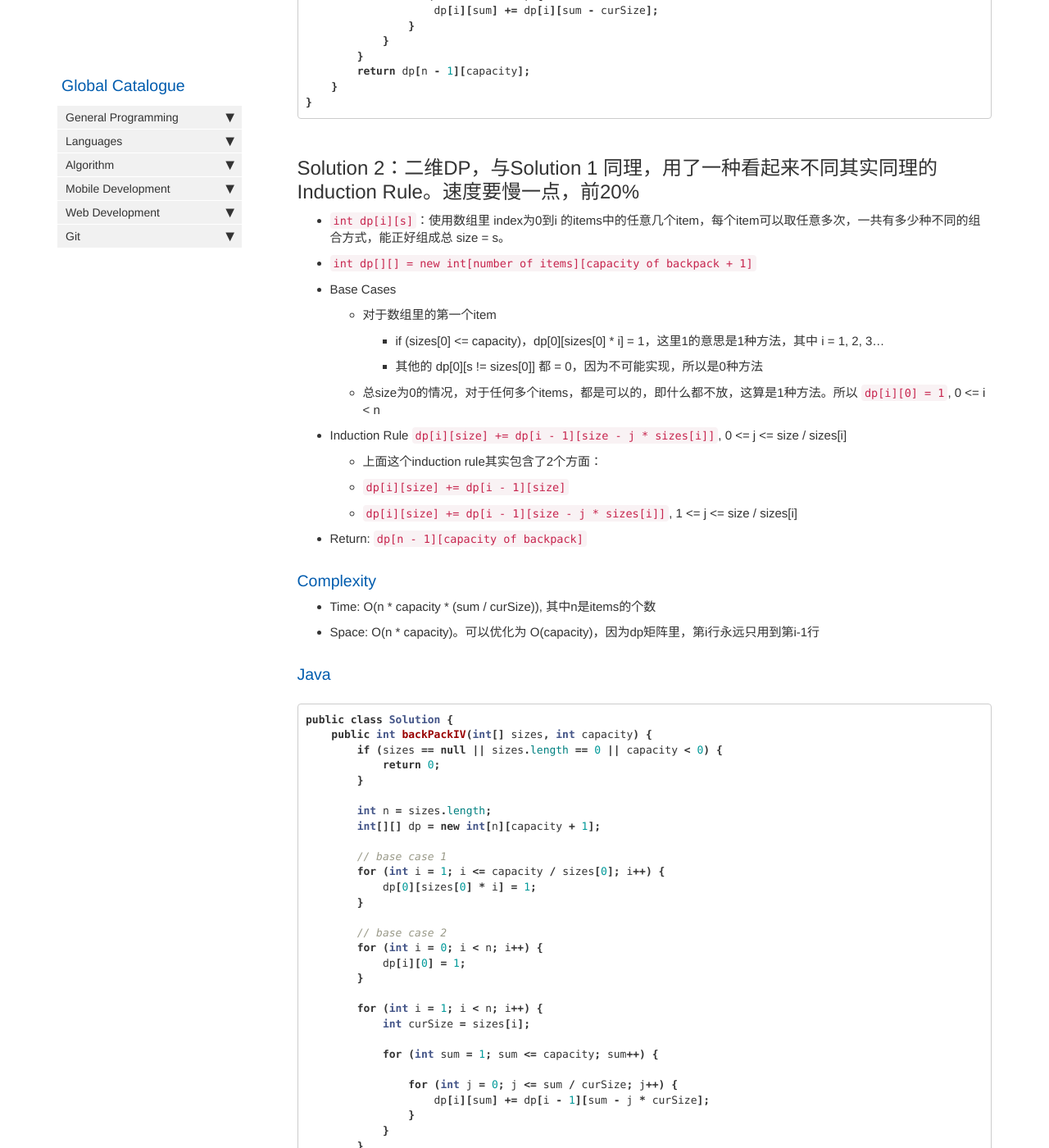
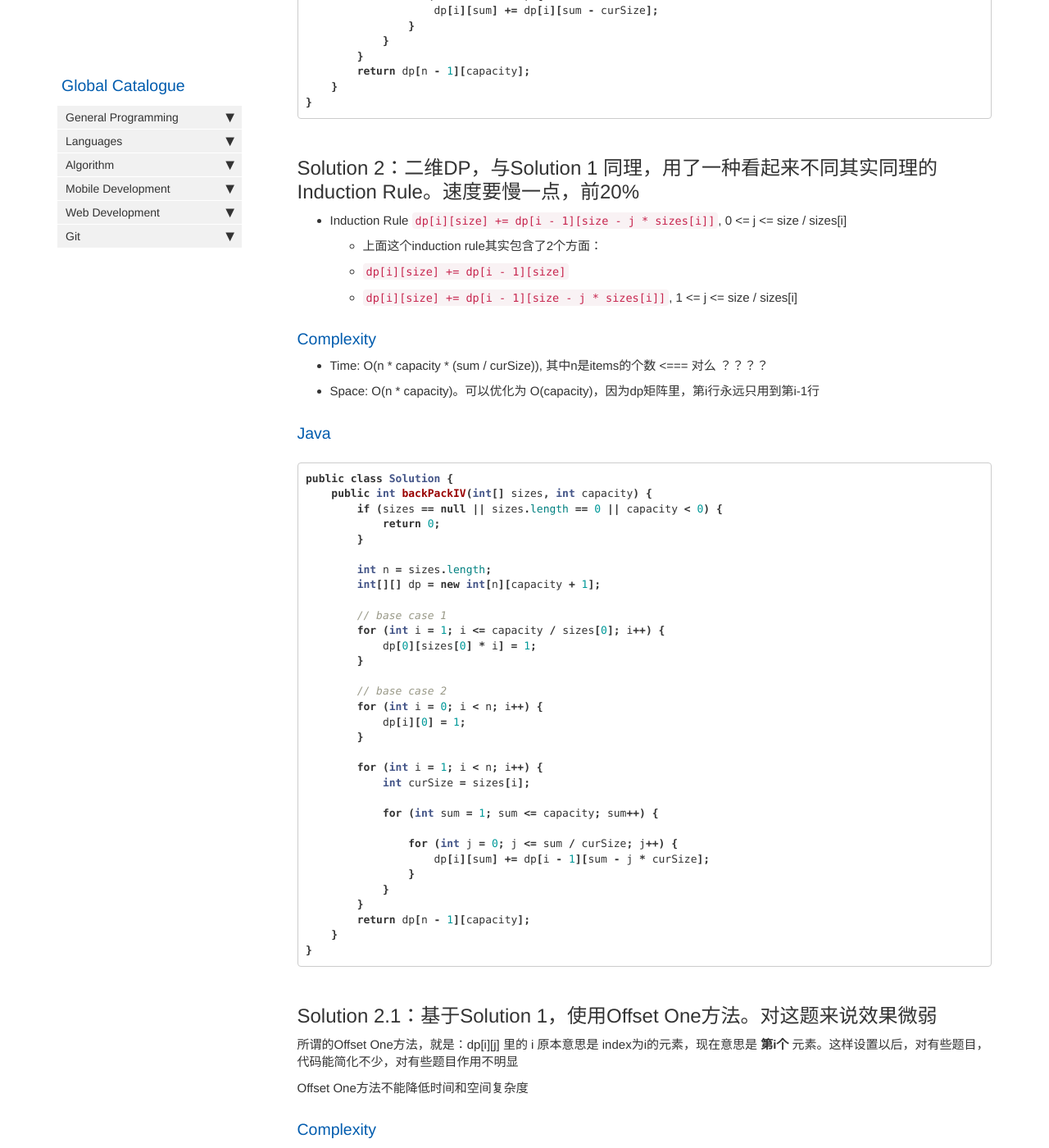
Before and after one commit to HungryOrc/hungryorc.github.io, a Jekyll site: the page built from pages/algorithm/algorithm_backpack_unlimited_1Attr_exactFill_returnNumOfSolutions.md, in a window 1280 px wide and 1400 px high, scrolled down 1636 px. Shown: the whole window at 82% size. Built offline with Jekyll 4.4.1, drawn with Linux system fonts in a browser that asks for light colours; nearby versions of some CDN libraries; comment, search, counter and statistics services are not loaded; some of the changed text lies outside the part shown.

Commit message:
Update algorithm_backpack_unlimited_1Attr_exactFill_returnNumOfSolutions.md

````diff
--- a/pages/algorithm/algorithm_backpack_unlimited_1Attr_exactFill_returnNumOfSolutions.md
+++ b/pages/algorithm/algorithm_backpack_unlimited_1Attr_exactFill_returnNumOfSolutions.md
@@ -73,22 +73,14 @@ public class Solution {
 ```
 
 ## Solution 2：二维DP，与Solution 1 同理，用了一种看起来不同其实同理的 Induction Rule。速度要慢一点，前20%
-* `int dp[i][s]`：使用数组里 index为0到i 的items中的任意几个item，每个item可以取任意多次，一共有多少种不同的组合方式，能正好组成总 size = s。
-* `int dp[][] = new int[number of items][capacity of backpack + 1]`
-* Base Cases
-  * 对于数组里的第一个item
-    * if (sizes[0] <= capacity)，dp[0][sizes[0] * i] = 1，这里1的意思是1种方法，其中 i = 1, 2, 3...
-    * 其他的 dp[0][s != sizes[0]] 都 = 0，因为不可能实现，所以是0种方法
-  * 总size为0的情况，对于任何多个items，都是可以的，即什么都不放，这算是1种方法。所以 `dp[i][0] = 1`, 0 <= i < n
 * Induction Rule
   `dp[i][size] += dp[i - 1][size - j * sizes[i]]`, 0 <= j <= size / sizes[i]
   * 上面这个induction rule其实包含了2个方面：
   * `dp[i][size] += dp[i - 1][size]`
   * `dp[i][size] += dp[i - 1][size - j * sizes[i]]`, 1 <= j <= size / sizes[i]
-* Return: `dp[n - 1][capacity of backpack]`
 
 ### Complexity
-* Time: O(n * capacity * (sum / curSize)), 其中n是items的个数
+* Time: O(n * capacity * (sum / curSize)), 其中n是items的个数 <=== 对么 ？？？？
 * Space: O(n * capacity)。可以优化为 O(capacity)，因为dp矩阵里，第i行永远只用到第i-1行
 
 ### Java
````
Also changed, not shown: other parts of pages/algorithm/algorithm_backpack_unlimited_1Attr_exactFill_returnNumOfSolutions.md (+2 -2 lines).
